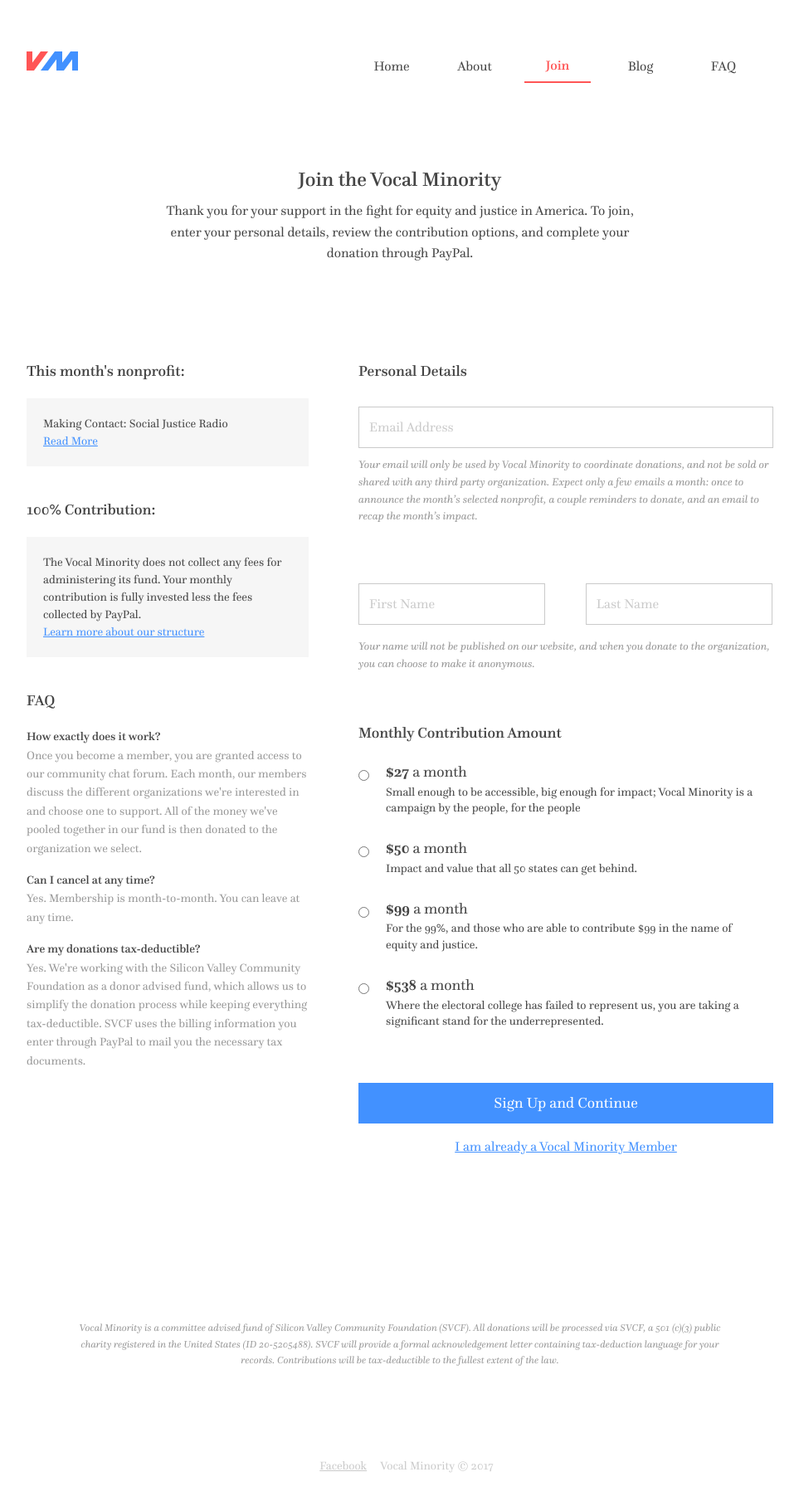
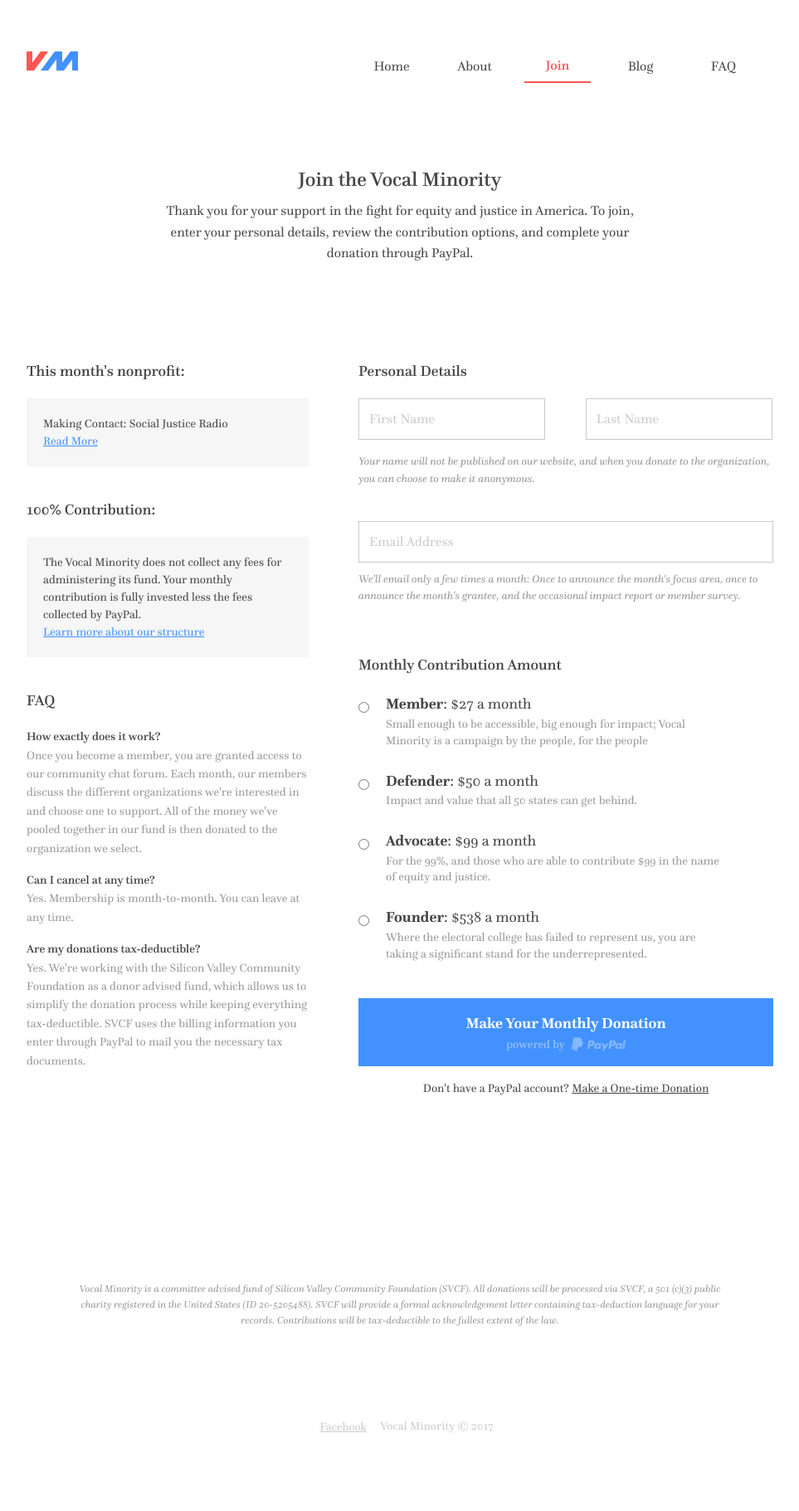
Before and after one commit to VocalMinority/vocalminority.us, a Jekyll site: the page built from join.html, in a window 1280 px wide. Shown: the whole page at 83% size, without its empty margins (158-1121 px from the left). Built offline with Jekyll 4.4.1, drawn with Linux system fonts in a browser that asks for light colours; nearby versions of some CDN libraries; after the commit the page ends 1774 px from its top, so only the background shows below that.

Commit message:
Markup and styling for subscribe flow.

```diff
--- a/_sass/components/_mailchimp.scss
+++ b/_sass/components/_mailchimp.scss
@@ -12,8 +12,8 @@
     padding: 0px 12px;
     height: 50px;
     line-height: 50px;
-    margin-top: 30px;
   }
+
   input[type="radio"] {
     padding: 25px 12px;
     height: auto;
@@ -26,6 +26,7 @@
   margin-bottom: .625rem;
 
   &.mce_inline_error {
+    background: transparent;
     color: map-get($foundation-palette, secondary);
     font-size: inherit;
     font-style: normal;
@@ -33,6 +34,7 @@
 }
 
 .mc-embedded-subscribe {
+  margin-top: rem-calc(60);
 
   &:hover,
   &:focus {
@@ -43,8 +45,11 @@
 
 .mce_inline_error,
 .mce-error-response {
-  font-size: 1rem;
+  background: #ff8b8b;
+  color: #fff;
+  font-size: rem-calc(14);
   font-style: italic;
+  padding: 10px;
 }
 
 .mce-success-response {
@@ -98,8 +103,3 @@
   width: 40%;
   margin: 30px auto 20px auto;
 }
-
-a.already-a-member {
-  color: $primary-color;
-  text-decoration: underline;
-}
--- a/_sass/components/_shared.scss
+++ b/_sass/components/_shared.scss
@@ -2,6 +2,12 @@ h2,
 h3,
 h4 {
   font-weight: $global-weight-medium;
+}
+
+input[disabled] {
+  background: #f6f6f6;
+  color: $gray-text;
+  cursor: not-allowed;
 }
 
 .row-header {
@@ -12,3 +18,19 @@ h4 {
 .row-begin-content {
   margin-top: rem-calc(30);
 }
+
+.alert-message {
+  background: #f5f9ff;
+  color: #3673ca;
+  margin-bottom: rem-calc(40);
+  padding: 20px 30px;
+
+  a {
+    color: inherit;
+    text-decoration: underline;
+  }
+
+  p:last-child {
+    margin-bottom: 0;
+  }
+}
--- a/_sass/components/_signup_form.scss
+++ b/_sass/components/_signup_form.scss
@@ -15,10 +15,6 @@
   font-size: rem-calc(18);
 }
 
-.vm-signup-form .radio-group {
-  margin-bottom: rem-calc(60);
-}
-
 .vm-signup-form .donation-option {
   font-size: rem-calc(14);
   line-height: 1.4;
@@ -27,3 +23,42 @@
 .field-group-last {
   margin-bottom: rem-calc(60);
 }
+
+.donation-description {
+  color: $gray-text;
+}
+
+.button-subscribe {
+  font-weight: $global-weight-bold;
+
+  p {
+    margin: 0;
+  }
+
+  .powered-by {
+    font-size: rem-calc(14);
+    font-weight: normal;
+    opacity: 0.5;
+  }
+
+  .powered-by-paypal {
+    background: transparent url('../images/button-paypal@2x.png') 0 0 no-repeat;
+    background-size: 65px 17px;
+    display: inline-block;
+    height: 17px;
+    margin-left: 5px;
+    text-indent: -9999px;
+    width: 65px;
+    vertical-align: text-bottom;
+  }
+}
+
+.no-paypal-account {
+  font-size: rem-calc(14);
+  margin-bottom: rem-calc(40);
+
+  a {
+    color: inherit;
+    text-decoration: underline;
+  }
+}
--- /dev/null
+++ b/_sass/pages/_success.scss
@@ -0,0 +1,77 @@
+.row-thank-you {
+  margin-top: rem-calc(100);
+
+  .logo {
+    margin-bottom: rem-calc(50);
+  }
+}
+
+.share-imagery {
+  border: 1px solid #d1d1d1;
+  height: 130px;
+  margin-bottom: 10px;
+  width: 100%;
+}
+
+.fb-group-callout {
+  margin-bottom: rem-calc(50);
+
+  .share-imagery {
+    background: transparent url('../images/flag-bg.png') 0 0 no-repeat;
+    background-size: 100%;
+    position: relative;
+  }
+
+  .fb-group-details {
+    bottom: 10px;
+    color: $gray-text;
+    font-size: rem-calc(14);
+    left: 15px;
+    margin: 0;
+    position: absolute;
+
+    p {
+      line-height: normal;
+      margin: 0;
+      padding-left: 43px;
+    }
+
+    .title {
+      color: $dark-gray;
+      font-size: rem-calc(18);
+      font-weight: $global-weight-bold;
+    }
+
+    &:before {
+      background: transparent url('../images/success/facebook.svg') 0 0 no-repeat;
+      background-size: 33px;
+      content: '';
+      display: block;
+      float: left;
+      height: 33px;
+      margin-top: 3px;
+      width: 33px;
+    }
+  }
+}
+
+.share-callout {
+
+  .share-imagery {
+    align-items: center;
+    display: flex;
+    justify-content: space-around;
+
+    img {
+      width: 45px;
+    }
+  }
+}
+
+.social-share-buttons {
+  margin-bottom: 10px;
+}
+
+.twitter-share-button {
+  vertical-align: bottom;
+}
--- a/css/main.scss
+++ b/css/main.scss
@@ -117,3 +117,4 @@
 @import 'pages/index';
 @import 'pages/join';
 @import 'pages/about';
+@import 'pages/success';
--- a/join.html
+++ b/join.html
@@ -10,17 +10,16 @@
   </div>
 </section>
 <section class="vm-signup-form row">
+  <!-- <div class="columns medium-12">
+    <div class="alert-message">
+      <p>Welcome back, <strong>[NAME]</strong>! We just need you to re-confirm your contribution amount below and complete your monthly subscription. You’ll be taken to our partner’s payment processor&mdash;SVCF and PayPal&mdash;to complete your transaction. If you wish to update any of your information, <a href="mailto:hello@vocalminority.us">please contact us</a>.</p>
+    </div>
+  </div> -->
   <div class="columns medium-7 medium-push-5">
     <form action="//vocalminority.us14.list-manage.com/subscribe/post?u=fef66ca0dae42cef5892510c9&amp;id=8ef5e4c5a7" method="post" id="mc-embedded-subscribe-form" name="mc-embedded-subscribe-form" class="validate" target="_blank" novalidate>
       <h4 class="field-group-heading">Personal Details</h4>
       <div id="mc_embed_signup_scroll" data-hide-on-success >
-        <div class="mc-field-group">
-          <input type="email" value="" name="EMAIL" placeholder="Email Address" class="required email mc-email" id="mce-EMAIL">
-          <p class="field-explainer">
-            Your email will only be used by Vocal Minority to coordinate donations, and not be sold or shared with any third party organization. Expect only a few emails a month: once to announce the month’s selected nonprofit, a couple reminders to donate, and an email to recap the month’s impact.
-          </p>
-        </div>
-        <div class="mc-field-group field-group-last" id="mce-FNAME">
+        <div class="mc-field-group" id="mce-FNAME">
           <div class="field-group">
             <input class="half-width-field" type="text" name="MERGE1" id="MERGE1" placeholder="First Name" size="25" value="">
             <input class="half-width-field" type="text" name="MERGE2" id="MERGE2" placeholder="Last Name" size="25" value="">
@@ -29,34 +28,44 @@
             Your name will not be published on our website, and when you donate to the organization, you can choose to make it anonymous.
           </p>
         </div>
+        <div class="mc-field-group field-group-last">
+          <input type="email" value="" name="EMAIL" placeholder="Email Address" class="required email mc-email" id="mce-EMAIL">
+          <p class="field-explainer">
+            We'll email only a few times a month: Once to announce the month's focus area, once to announce the month's grantee, and the occasional impact report or member survey.
+          </p>
+        </div>
         <div class="mc-field-group" id="mce-AMOUNT">
           <h4 class="field-group-heading">Monthly Contribution Amount</h4>
           <div class="field-group">
             <div class="interestgroup_field radio-group" id="AMOUNT">
               <label class="radio" for="AMOUNT-0">
                 <input type="radio" name="AMOUNT" id="AMOUNT-0" value="27" class="av-radio required">
-                <span class="donation-option"><span class="lead"><strong>$27</strong> a month</span><br/>Small enough to be accessible, big enough for impact; Vocal Minority is a campaign by the people, for the people</span>
+                <span class="donation-option"><span class="lead"><strong>Member</strong>: $27 a month</span><br/><span class="donation-description">Small enough to be accessible, big enough for impact; Vocal Minority is a campaign by the people, for the people</span></span>
               </label>
               <label class="radio" for="AMOUNT-1">
                 <input type="radio" name="AMOUNT" id="AMOUNT-1" value="50"  class="av-radio required">
-                <span class="donation-option"><span class="lead"><strong>$50</strong> a month</span><br/>Impact and value that all 50 states can get behind.</span>
+                <span class="donation-option"><span class="lead"><strong>Defender</strong>: $50 a month</span><br/><span class="donation-description">Impact and value that all 50 states can get behind.</span></span>
               </label>
               <label class="radio" for="AMOUNT-2">
                 <input type="radio" name="AMOUNT" id="AMOUNT-2" value="99"  class="av-radio required">
-                <span class="donation-option"><span class="lead"><strong>$99</strong> a month</span><br/>For the 99%, and those who are able to contribute $99 in the name of equity and justice.</span>
+                <span class="donation-option"><span class="lead"><strong>Advocate</strong>: $99 a month</span><br/><span class="donation-description">For the 99%, and those who are able to contribute $99 in the name of equity and justice.</span></span>
               </label>
               <label class="radio" for="AMOUNT-3">
                 <input type="radio" name="AMOUNT" id="AMOUNT-3" value="538"  class="av-radio required">
-                <span class="donation-option"><span class="lead"><strong>$538</strong> a month</span></br>Where the electoral college has failed to represent us, you are taking a significant stand for the underrepresented.</span>
+                <span class="donation-option"><span class="lead"><strong>Founder</strong>: $538 a month</span></br><span class="donation-description">Where the electoral college has failed to represent us, you are taking a significant stand for the underrepresented.</span></span>
               </label>
             </div>
           </div>
         </div>
         <!-- real people should not fill this in and expect good things - do not remove this or risk form bot signups-->
         <div style="position: absolute; left: -5000px;" aria-hidden="true"><input type="text" name="b_fef66ca0dae42cef5892510c9_8ef5e4c5a7" tabindex="-1" value=""></div>
-          <input type="submit" value="Sign Up and Continue" name="subscribe" id="mc-embedded-subscribe" class="button expanded mc-embedded-subscribe">
-          <p class="text-center">
-            <a class="already-a-member" href="{{page.donate_link}}">I am already a Vocal Minority Member</a>
+          <!-- <input type="submit" value="Sign Up and Continue" name="subscribe" id="mc-embedded-subscribe" class="button expanded mc-embedded-subscribe"> -->
+          <a class="button expanded button-subscribe" href="#">
+            <p>Make Your Monthly Donation</p>
+            <p class="powered-by">powered by <span class="powered-by-paypal">PayPal</span></p>
+          </a>
+          <p class="text-center no-paypal-account">
+            Don't have a PayPal account? <a href="#">Make a One-time Donation</a>
           </p>
         </div>
         <div id="mce-responses" class="clear">
```
Also changed, not shown: _layouts/empty.html (added, +40 -0 lines), success.html (added, +67 -0 lines), images/button-paypal.png (added), images/button-paypal@2x.png (added), images/fb-group.png (added), images/fb-group@2x.png (added), images/share.png (added), images/share@2x.png (added), images/success/facebook.svg (added), images/success/twitter.svg (added).
